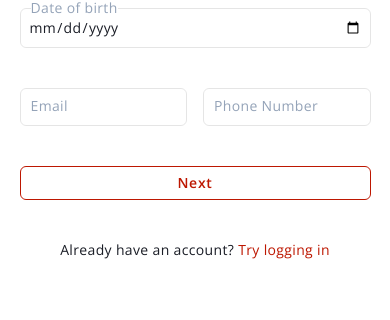
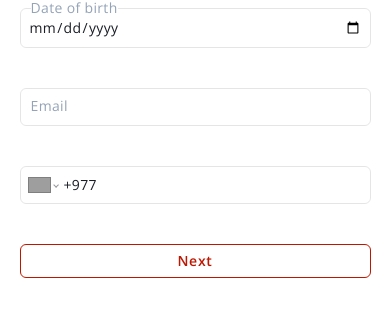
Before and after one commit to NishChal370/kmc-conference-frontend, a React (Vite) app: page /login/register-user in a window 390 px wide. Shown: the part 687-1007 px from the top of the page. Built offline with nearby package versions, Linux system fonts and the light colour scheme; no server answers; grey boxes are pictures that could not be loaded.

Commit message:
Create phone number input

```diff
--- a/package.json
+++ b/package.json
@@ -22,6 +22,7 @@
     "react": "^18.2.0",
     "react-dom": "^18.2.0",
     "react-hook-form": "^7.49.2",
+    "react-phone-number-input": "^3.3.8",
     "react-redux": "^9.0.4",
     "react-router-dom": "^6.21.0",
     "react-toastify": "^9.1.3",
--- a/src/pages-normalUser/registerUser/components/RegisterUserBasicForm.tsx
+++ b/src/pages-normalUser/registerUser/components/RegisterUserBasicForm.tsx
@@ -2,6 +2,7 @@ import { BaseSyntheticEvent } from "react";
 import { Controller, UseFormReturn } from "react-hook-form";
 import Input from "@/shared/input/Input";
 import Button from "@/shared/button/Button";
+import PhoneInput from "@/shared/input/PhoneInput";
 import StaticOptionsDropdownInput from "@/shared/input/StaticOptionsDropdownInput";
 import { INPUT_ERROR_MESSAGE } from "@/constants/messages/inputErrorMessage";
 import { IRegisterUserBasicForm } from "@/model-normalUser/registerUser/registerUserModel";
@@ -99,7 +100,7 @@ function RegisterUserBasicForm({
                   </section>
 
                   <section
-                        className="grid gap-y-10 gap-x-4  w-full
+                        className="grid gap-y-10 gap-x-4 w-full
                               lg:grid-cols-2
                         "
                   >
@@ -116,16 +117,9 @@ function RegisterUserBasicForm({
                               })}
                         </Input>
 
-                        <Input label="Phone Number" errorMessage={errors.phoneNumber?.message}>
-                              {register("phoneNumber", {
-                                    required: {
-                                          value: true,
-                                          message: INPUT_ERROR_MESSAGE.empty,
-                                    },
-                              })}
-                        </Input>
+                        <PhoneInput control={control} isRequired name="phoneNumber" />
 
-                        <span className="flex items-center justify-center w-full col-span-2">
+                        <span className="flex items-center justify-center w-full lg:col-span-2">
                               <Button
                                     variant="outlined"
                                     type="submit"
--- /dev/null
+++ b/src/shared/input/PhoneInput.tsx
@@ -0,0 +1,87 @@
+import { Control, Controller, FieldValues, Path } from "react-hook-form";
+import PhoneInputWithCountry, { isPossiblePhoneNumber } from "react-phone-number-input";
+import { INPUT_ERROR_MESSAGE } from "@/constants/messages/inputErrorMessage";
+import "react-phone-number-input/style.css";
+
+interface IPhoneInput<TControl extends FieldValues> {
+      name: Path<TControl>;
+      control: Control<TControl>;
+      isRequired?: boolean;
+      label?: string;
+      containerClassName?: string;
+}
+
+function PhoneInput<TControl extends FieldValues>({
+      name,
+      control,
+      isRequired = false,
+      label = "Phone",
+      containerClassName,
+}: IPhoneInput<TControl>) {
+      return (
+            <Controller
+                  name={name}
+                  control={control}
+                  rules={{
+                        required: {
+                              value: isRequired,
+                              message: INPUT_ERROR_MESSAGE.empty,
+                        },
+                        validate: (value) => {
+                              if (value && !isPossiblePhoneNumber(value)) {
+                                    return INPUT_ERROR_MESSAGE.invalidContactNumber;
+                              }
+                        },
+                  }}
+                  render={({ field: { onChange, value }, formState: { errors } }) => (
+                        <div className={`relative flex flex-col gap-0 ${containerClassName}`}>
+                              {errors[name]?.message && (
+                                    <p className="absolute bottom-10 right-0 mt-1 text-error text-xs">
+                                          {errors[name]?.message as string}
+                                    </p>
+                              )}
+
+                              <section
+                                    className={`relative group tracking-wide pr-2 border rounded-md flex items-center
+                                          focus-within:border-black
+                                          ${errors[name]?.message ? "!border-error" : "border-default"}
+                                    `}
+                              >
+                                    <span className="w-full flex">
+                                          <PhoneInputWithCountry
+                                                id={`input-phone-${label}`}
+                                                international
+                                                defaultCountry="NP"
+                                                className="border-0 w-full pl-2 py-2
+                                                      placeholder:text-white/0 placeholder:text-[0rem]
+                                                "
+                                                placeholder="Enter phone number"
+                                                countryCallingCodeEditable={true}
+                                                value={value || ""}
+                                                onChange={onChange}
+                                          />
+
+                                          <label
+                                                htmlFor={`input-${label}`}
+                                                className={`absolute pointer-events-none start-2.5 top-0 leading-none -translate-y-[60%] bg-white p-0 transition-all
+                                                      ${value ? "top-0" : "top-1/2 text-white/0 bg-white/0"}
+                                                      ${
+                                                            errors[name]?.message
+                                                                  ? "text-error"
+                                                                  : value
+                                                                    ? "text-black"
+                                                                    : "text-mute"
+                                                      }
+                                                `}
+                                          >
+                                                {label}
+                                          </label>
+                                    </span>
+                              </section>
+                        </div>
+                  )}
+            />
+      );
+}
+
+export default PhoneInput;
```
Also changed, not shown: 1 other file (tests, documents, lock files or other folders).
